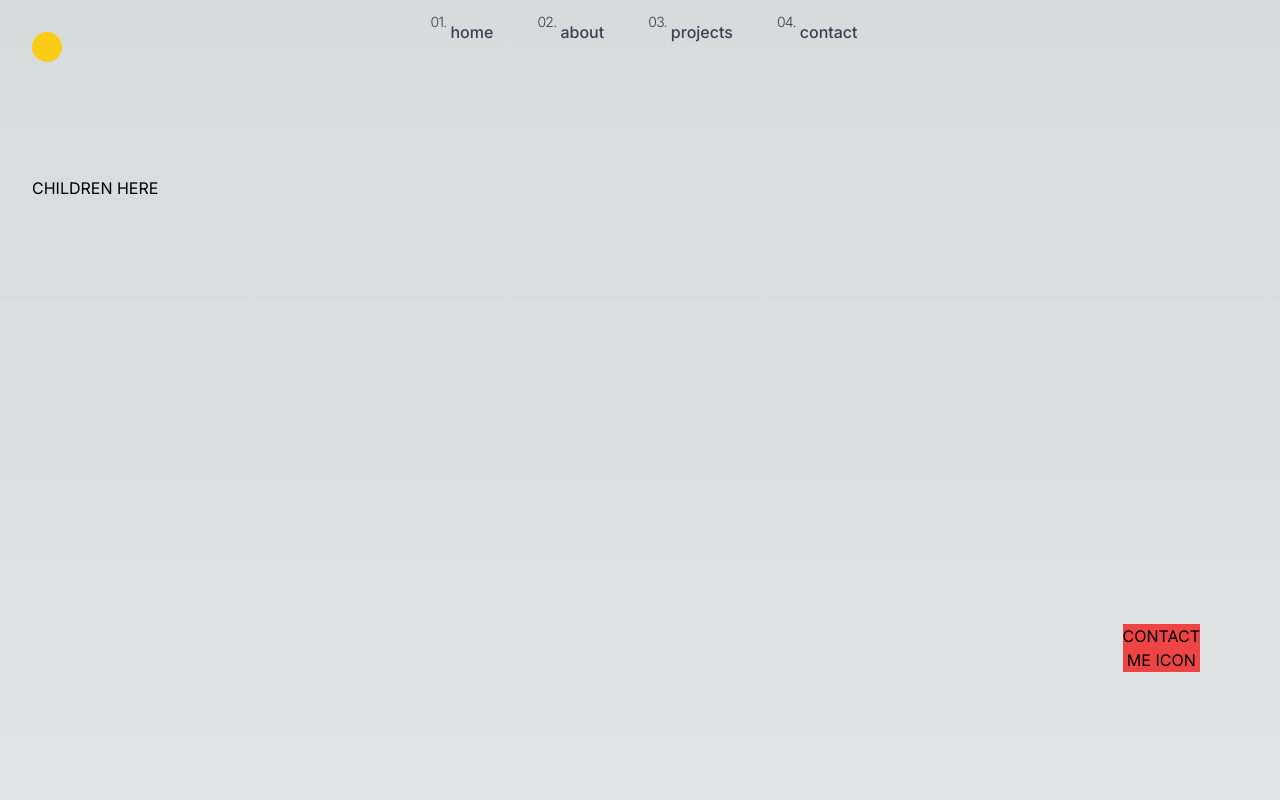
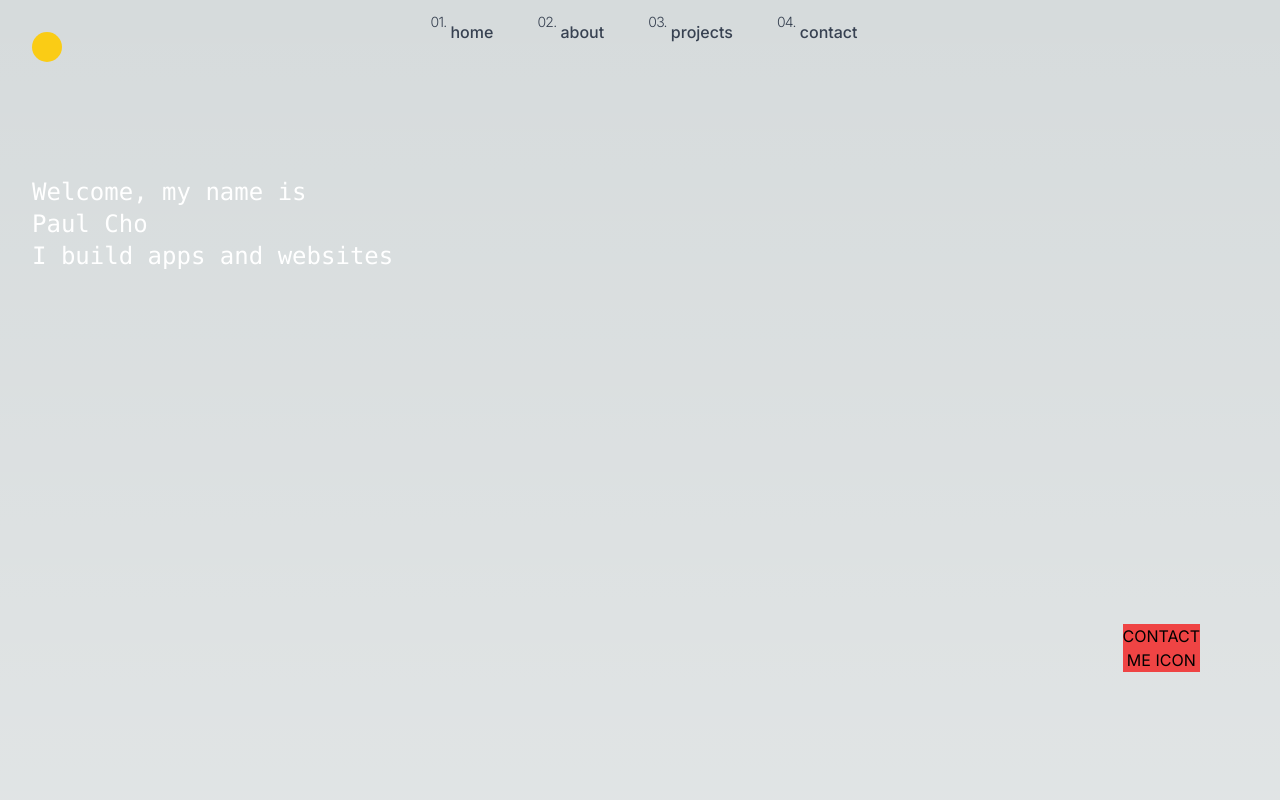
Before and after one commit to paul-cho-39/portfolio, a Next.js app: page / in a window 1280 px wide. Shown: the top 800 px of the page. Built offline with nearby package versions, Linux system fonts and the light colour scheme.

Commit message:
added one of the front animation for introduction

```diff
--- a/constants/index.ts
+++ b/constants/index.ts
@@ -32,5 +32,23 @@ export const ContactItems = [
       Icon: IconComponents['Instagram'],
    },
 ] as const;
+export type ContactItemsParams = (typeof ContactItems)[keyof typeof ContactItems];
 
-export type ContactItemsParams = (typeof ContactItems)[keyof typeof ContactItems];
+export const FrontPageGenerator = [
+   {
+      words: ['Welcome, my name is'],
+      duration: 150,
+      className: '',
+   },
+   {
+      words: ['Paul Cho'],
+      duration: 200,
+      className: '',
+   },
+   {
+      words: ['I build apps and websites'],
+      duration: 200,
+      className: '',
+   },
+];
+export type FrontPageGeneratorItem = (typeof FrontPageGenerator)[number];
--- a/src/app/component/headers/front.tsx
+++ b/src/app/component/headers/front.tsx
@@ -0,0 +1,72 @@
+'use client';
+
+import { useEffect, useState } from 'react';
+import styles from './../styles.module.css';
+
+interface FrontCoverParams {
+   //    primaryWords: string[];
+   //    secondaryWords?: string[];
+   //    enableWhitespace?: boolean; // ONLY for letters
+   children?: React.ReactNode;
+}
+
+const FrontCover = ({
+   //    primaryWords,
+   //    secondaryWords,
+   //    enableWhitespace,
+   children,
+}: FrontCoverParams) => {
+   // WORDS should be de facto array and other arrays that would require different time should be set in a separate array
+   // and then use spread to concatenate the array
+   const letters = ['W', 'E', 'L', 'C', 'O', 'M', 'E'];
+   const words = [...letters, 'to', 'my', 'site', 'this', 'is', 'paul'];
+
+   const [sentence, setSentence] = useState('');
+   const [index, setIndex] = useState(0);
+
+   useEffect(() => {
+      // const w = getWords();
+      if (index < words.length) {
+         const word = words[index];
+         setSentence(
+            (prevSentence) =>
+               // enableWhitespace here
+               prevSentence + (prevSentence.length <= 0 ? '' : word.length === 1 ? '' : ' ') + word
+         );
+
+         // can be used for implementing a function for different words
+         const firstTimer = setTimeout(() => {
+            if (index < letters.length) {
+               setIndex((prevIndex) => prevIndex + 1);
+            }
+         }, 150);
+
+         const secondTimer = setTimeout(() => {
+            if (index >= letters.length && index < words.length) {
+               setIndex((prevIndex) => prevIndex + 1);
+            }
+         }, 100);
+
+         return () => {
+            // can run a loop
+            clearTimeout(firstTimer);
+            clearTimeout(secondTimer);
+         };
+      }
+   }, [index]);
+
+   // possible params -- hideCaretsAfter
+   const getStyle = index >= words.length ? styles.typingDone : styles.typingText;
+
+   // so the end product should be mapping over sentences
+
+   return (
+      <div className={`text-white overflow-hidden`}>
+         <h1 className={`font-mono text-2xl ${getStyle}`}>{sentence}</h1>
+      </div>
+   );
+};
+
+export default FrontCover;
+
+// Object.values(Generator).map((word) =>  )
--- /dev/null
+++ b/src/app/component/headers/tester.tsx
@@ -0,0 +1,133 @@
+import React, { useState, useEffect } from 'react';
+import { FrontPageGenerator, FrontPageGeneratorItem } from '../../../../constants';
+import styles from './../styles.module.css';
+
+const Tester = ({ wordGenerator }: { wordGenerator: FrontPageGeneratorItem[] }) => {
+   const [state, setState] = useState({
+      sentenceIndex: 0,
+      wordIndex: 0,
+      sentences: wordGenerator.map(() => ''),
+      isProcessing: wordGenerator.map(() => false),
+      isFinished: wordGenerator.map(() => false),
+   });
+
+   useEffect(() => {
+      const currentGenerator = wordGenerator[state.sentenceIndex];
+      const words = currentGenerator.words.join(' ').split(' ');
+
+      if (state.wordIndex < words.length) {
+         const timer = setTimeout(() => {
+            setState((prevState) => ({
+               ...prevState,
+               sentences: prevState.sentences.map((sentence, index) =>
+                  index === state.sentenceIndex ? sentence + ' ' + words[state.wordIndex] : sentence
+               ),
+               isProcessing: prevState.isProcessing.map((processing, index) =>
+                  index === state.sentenceIndex ? true : processing
+               ),
+               wordIndex: prevState.wordIndex + 1,
+            }));
+         }, currentGenerator.duration);
+
+         return () => clearTimeout(timer);
+      } else if (state.sentenceIndex < wordGenerator.length - 1) {
+         setState((prevState) => ({
+            ...prevState,
+            sentenceIndex: prevState.sentenceIndex + 1,
+            wordIndex: 0,
+            isFinished: prevState.isFinished.map((finish, index) =>
+               index === state.sentenceIndex ? true : finish
+            ),
+            isProcessing: prevState.isProcessing.map(
+               (processing, index) => index === state.sentenceIndex && false
+            ),
+         }));
+      } else {
+         const processTimer = setTimeout(() => {
+            // clear away any of isProcessing
+            setState((prevState) => ({
+               ...prevState,
+               isProcessing: prevState.isProcessing.map(() => false),
+            }));
+         }, 400);
+
+         return () => clearTimeout(processTimer);
+      }
+      // eslint-disable-next-line react-hooks/exhaustive-deps
+   }, [state]);
+
+   return (
+      <div className='text-white overflow-hidden'>
+         {state.sentences.map((sentence, index) => (
+            <h1
+               key={index}
+               className={`font-mono text-2xl transition-all  ${
+                  state.isProcessing[index] ? styles.typingText : styles.typingDone
+               }`}
+            >
+               {sentence}
+            </h1>
+         ))}
+      </div>
+   );
+};
+
+export default Tester;
+
+// const [finished, setFinished] = useState(wordGenerator.map(() => false));
+// const [index, setIndex] = useState(wordGenerator.map(() => 0));
+// const [sentence, setSentence] = useState(wordGenerator.map(() => ''));
+
+// const createNextSentence = (
+//    finished: boolean,
+//    arrayIndex: number,
+//    wordIndex: number,
+//    generator: Generator
+// ) => {
+//    const words = generator.words;
+//    return new Promise<void>((resolve, reject) => {
+//       if (finished) {
+//          if (wordIndex < words.length) {
+//             const word = words[wordIndex];
+//             setSentence((prevSentence) => {
+//                const nextSentence = [...prevSentence];
+//                nextSentence[arrayIndex] =
+//                   prevSentence +
+//                   (prevSentence.length <= 0 ? '' : word.length === 1 ? '' : ' ') +
+//                   word;
+//                return nextSentence;
+//             });
+//             const timer = setTimeout(() => {
+//                if (wordIndex < words.length) {
+//                   setIndex((prevIndex) => {
+//                      const nextIndex = [...prevIndex];
+//                      nextIndex[arrayIndex] = nextIndex[arrayIndex] + 1;
+//                      return nextIndex;
+//                   });
+//                }
+//             }, generator.duration);
+
+//             clearTimeout(timer);
+//             resolve(
+//                setFinished((prevFinished) => {
+//                   const newFinished = [...prevFinished];
+//                   newFinished[arrayIndex] = true;
+//                   return newFinished;
+//                })
+//             );
+//          }
+//       } else {
+//          reject(); // error message here
+//       }
+//    });
+// };
+
+// useEffect(() => {
+//    Object.values(wordGenerator).map(async (generator, idx) => {
+//       const wordIndex = index[idx];
+//       const isFinished = finished[idx];
+//       await createNextSentence(isFinished, idx, wordIndex, generator);
+//    });
+
+//    // eslint-disable-next-line react-hooks/exhaustive-deps
+// }, [index]);
--- a/src/app/component/nav/navigation.tsx
+++ b/src/app/component/nav/navigation.tsx
@@ -5,6 +5,9 @@ import classNames from '@/app/library/helper';
 import { useScrollDirection } from '@/app/library/hooks/useScrollDirection';
 import ToggleTheme from '../buttons/toggleThemeButton';
 import { ThemeContext } from '../../../../contexts/ThemeContext';
+import FrontCover from '../headers/front';
+import Tester from '../headers/tester';
+import { FrontPageGenerator } from '../../../../constants';
 
 const navigation = [
    { name: 'home', href: '#', num: '01.', current: true },
@@ -193,7 +196,10 @@ const Navbar = () => {
          {/* TESTING HERE */}
          <main className='py-28 sm:py-28'>
             <div className='px-4 sm:px-6 lg:px-8'>
-               <p className='h-[1000px] w-full'>CHILDREN HERE</p>
+               <div className='h-[1000px] w-full'>
+                  <Tester wordGenerator={FrontPageGenerator} />
+                  {/* <FrontCover /> */}
+               </div>
                <p className='h-[1000px] w-full'>TESTING HERE</p>
             </div>
          </main>
--- a/src/app/component/styles.module.css
+++ b/src/app/component/styles.module.css
@@ -130,3 +130,33 @@
     height: 100%;
 }
 }
+
+
+/* TESTING HERE FOR KEYBOARD TYPES */
+@keyframes typing {
+  from { width: 0 }
+  to { width: 100% }
+}
+
+@keyframes blinkCaret {
+  50% {
+    color: transparent;
+    background-color: transparent;
+    border-color: transparent;
+  }
+}
+
+.typingText {
+  /* border-right: 0.15em solid black; */
+  white-space: nowrap;
+}
+
+.typingText::after {
+  content: '|';
+  animation: blinkCaret 1s infinite step;
+}
+
+.typingDone {
+  white-space: nowrap;
+
+}
--- a/src/app/page.tsx
+++ b/src/app/page.tsx
@@ -3,6 +3,7 @@
 import { AppProps } from 'next/app';
 import Navbar from './component/nav/navigation';
 import ContactMeFab from './component/fab/contact';
+import FrontCover from './component/headers/front';
 
 export default function Home({ Component, pageProps }: AppProps) {
    return (
```
